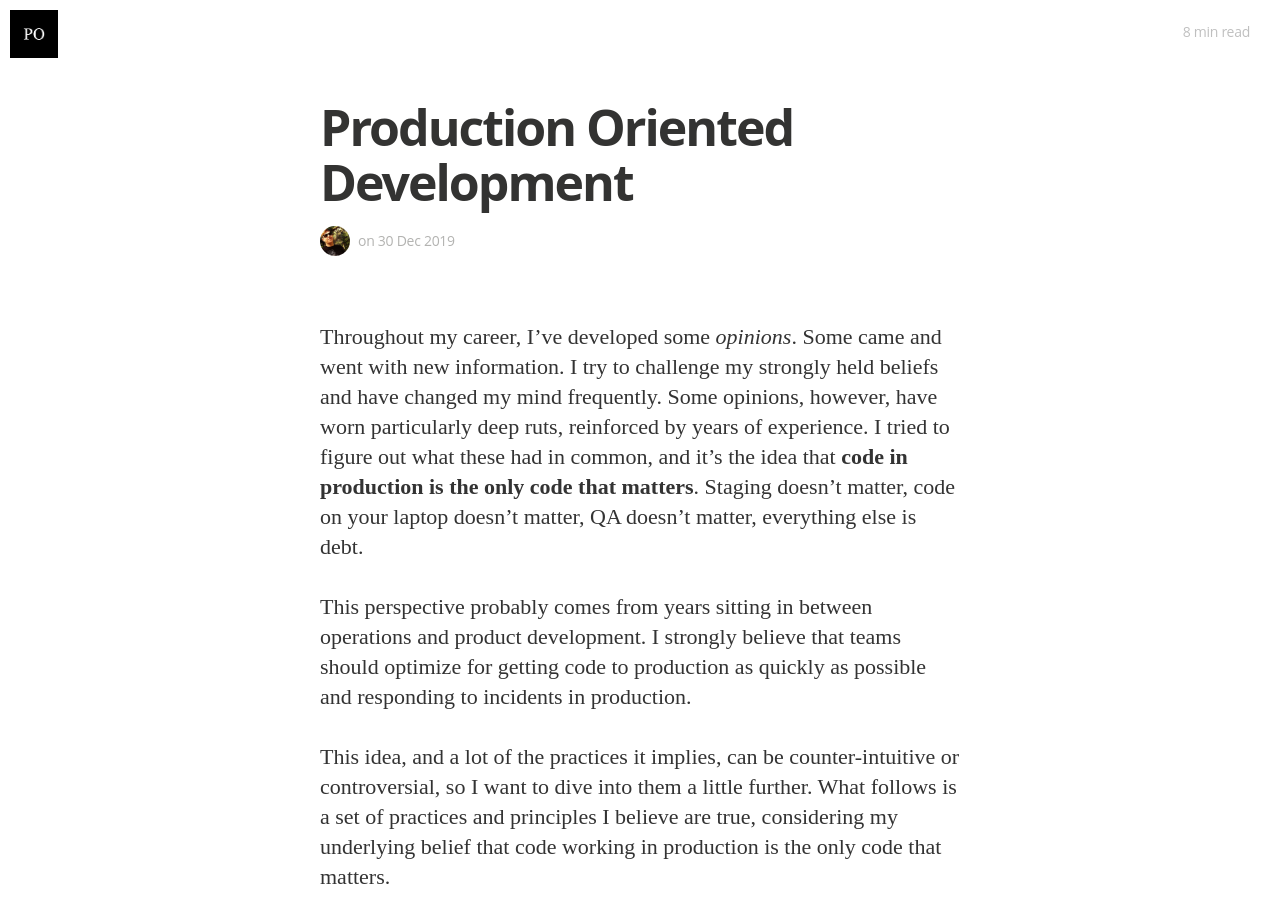
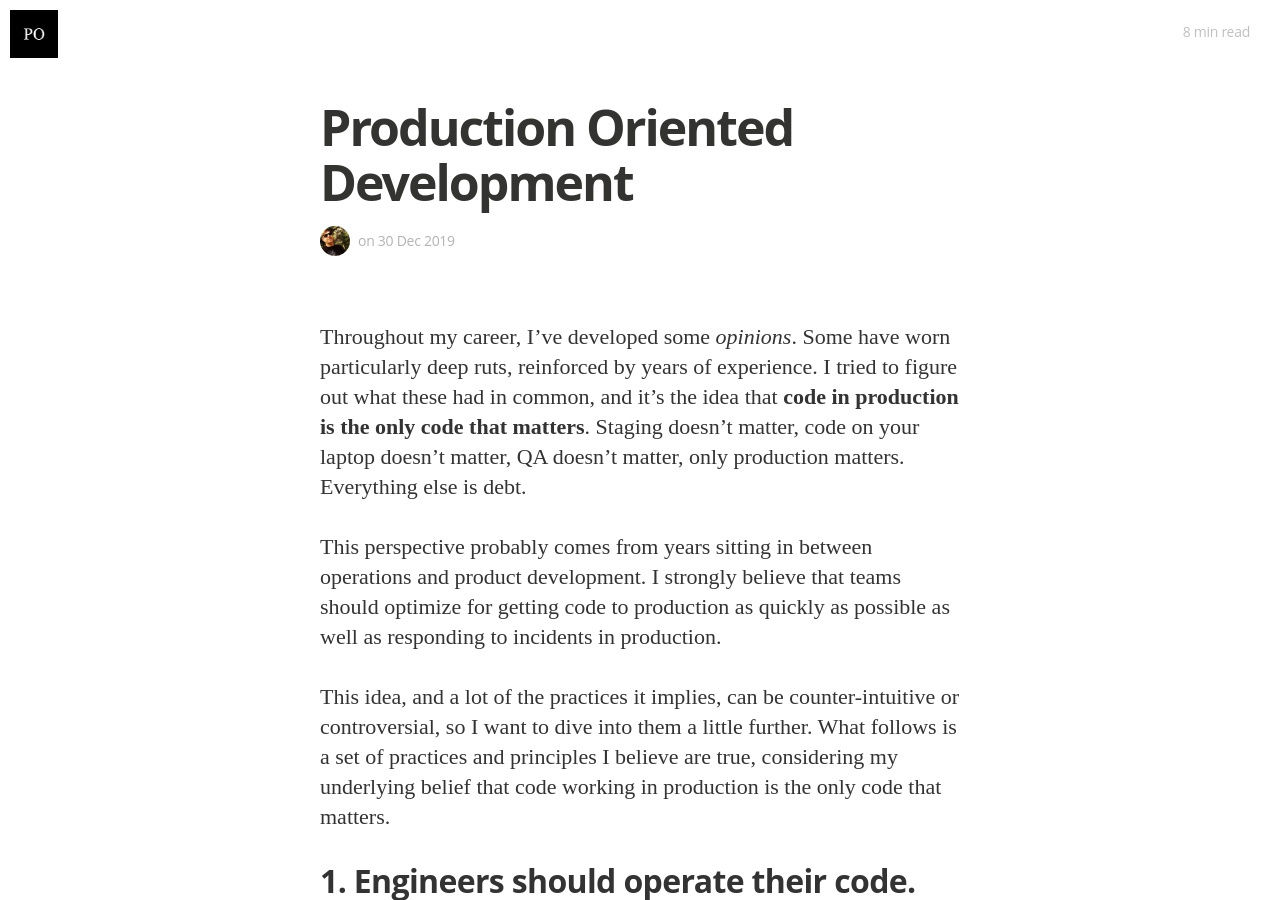
Before and after one commit to paulosman/paulosman.github.io, a Jekyll site: the page built from _posts/2019-12-30-production-oriented-development.markdown, in a window 1280 px wide and 900 px high. Built offline with Jekyll 4.4.1, drawn with Linux system fonts in a browser that asks for light colours; nearby versions of some CDN libraries; some web fonts are replaced; comment, search, counter and statistics services are not loaded.

Commit message:
Minor edits for clarity

```diff
--- a/_posts/2019-12-30-production-oriented-development.markdown
+++ b/_posts/2019-12-30-production-oriented-development.markdown
@@ -3,19 +3,17 @@ layout: post
 title: Production Oriented Development
 ---
 
-Throughout my career, I've developed some *opinions*. Some came and went with new
-information. I try to challenge my strongly held beliefs and have changed
-my mind frequently. Some opinions, however, have worn particularly deep ruts,
+Throughout my career, I've developed some *opinions*. Some have worn particularly deep ruts,
 reinforced by years of experience. I tried to figure out what these
 had in common, and it's
 the idea that **code in production is the only code that matters**. Staging doesn't
 matter, code on your laptop doesn't matter, QA doesn't matter,
-everything else is debt.
+only production matters. Everything else is debt.
 
 This perspective probably comes from years sitting in between
 operations and product development. I strongly
 believe that teams should optimize for getting code to production as quickly as
-possible and responding to incidents in production.
+possible as well as responding to incidents in production.
 
 This idea, and a lot of the practices it implies, can be
 counter-intuitive or controversial, so I want to dive into them a little
```
